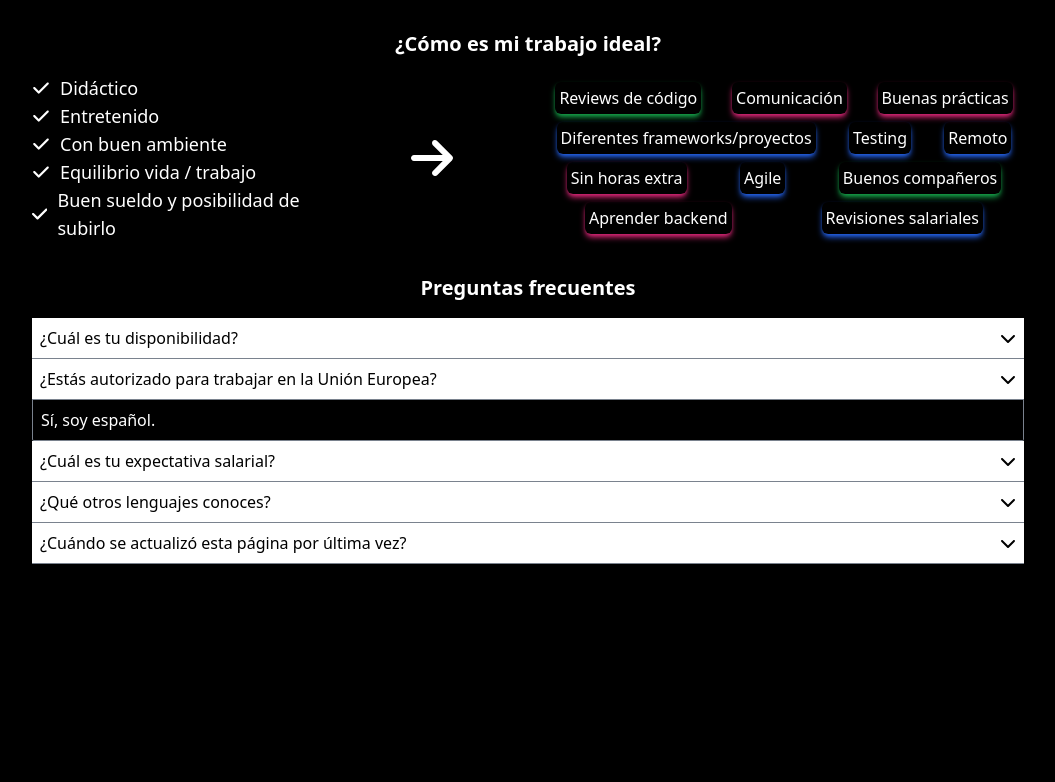
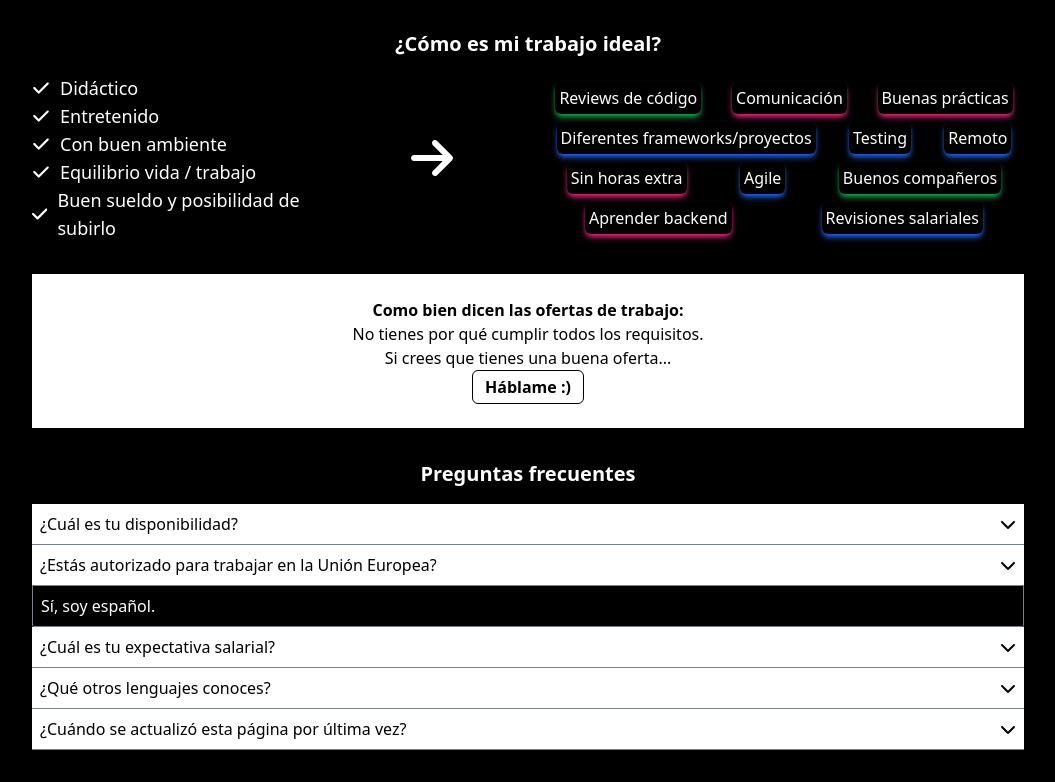
Before and after one commit to Kikemaji/resume, a Next.js app: page / in a window 1280 px wide. Shown: the part 2489-3271 px from the top of the page, without its empty margins (112-1167 px from the left). Before the commit the page ends 3085 px from the top, so only its background shows below. Built offline with nearby package versions, Linux system fonts and the light colour scheme.

Commit message:
Call to action

```diff
--- a/src/app/page.tsx
+++ b/src/app/page.tsx
@@ -366,6 +366,16 @@ export default function Home() {
             </div>
           </div>
         </section>
+        <section className="my-8 bg-white p-6 text-center text-black">
+          <h3 className=" text-center font-bold">
+            Como bien dicen las ofertas de trabajo:
+          </h3>
+          <p>No tienes por qué cumplir todos los requisitos.</p>
+          <p>Si crees que tienes una buena oferta...</p>
+          <button className="rounded-md border border-black px-3 py-1 font-bold">
+            Háblame :&#41;
+          </button>
+        </section>
         <section className="my-4 flex flex-col gap-4">
           <h2 className="text-center text-xl font-bold">
             Preguntas frecuentes
```
